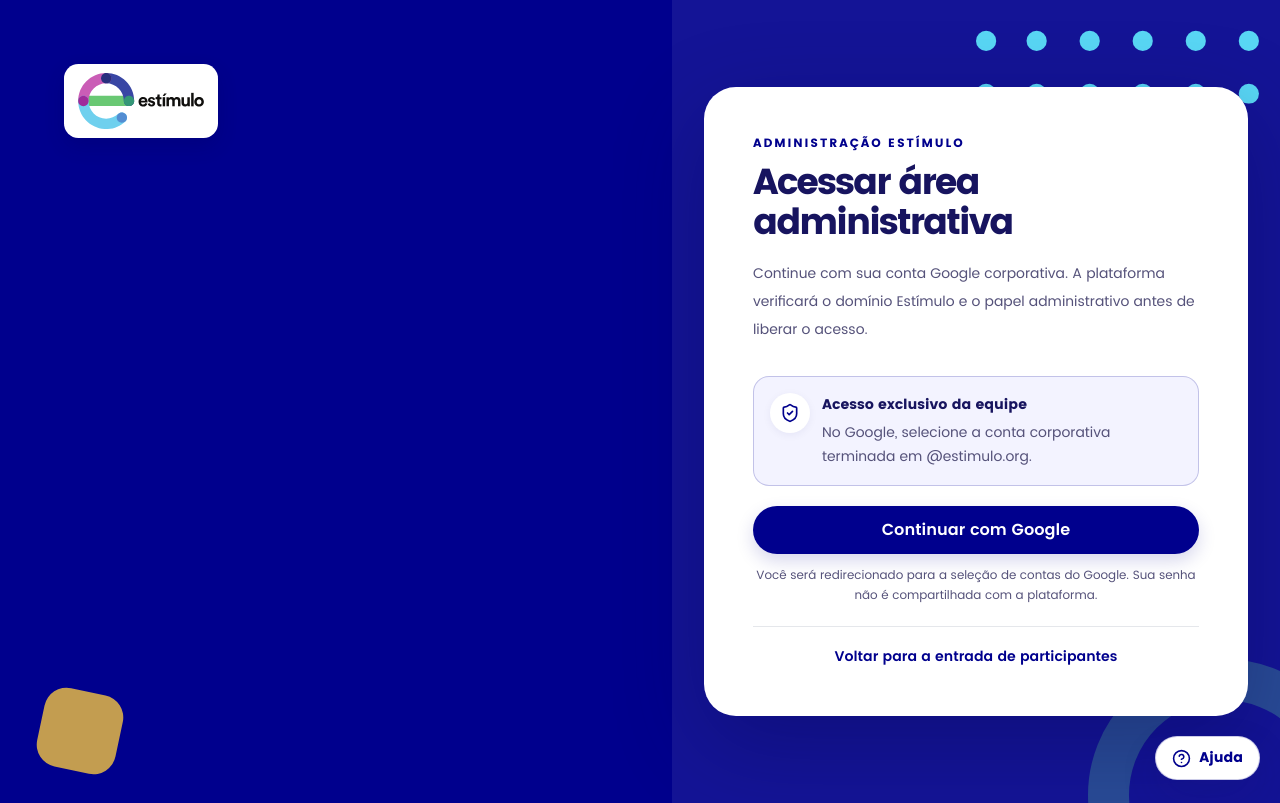
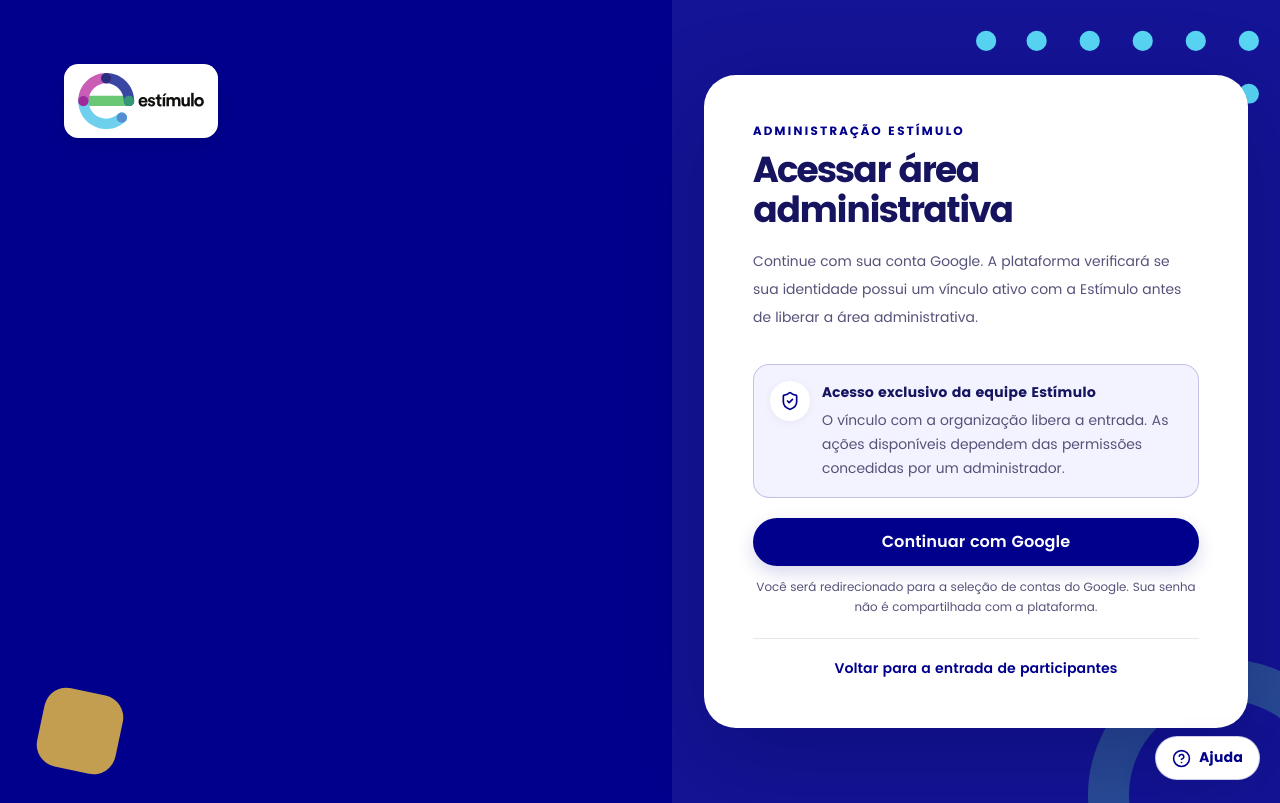
Before and after one commit to pablo-marchina/LMS-estimulo, a Next.js app in the folder apps/web/: page /entrar/administracao in a window 1280 px wide. Built offline with nearby package versions, Linux system fonts and the light colour scheme; no server answers.

Commit message:
fix(auth): explain membership and permission gates separately

```diff
--- a/apps/web/app/entrar/administracao/page.tsx
+++ b/apps/web/app/entrar/administracao/page.tsx
@@ -7,8 +7,9 @@ const errorMessages: Record<string, string> = {
   oauth_indisponivel: "Não foi possível iniciar o acesso com Google. Tente novamente.",
   oauth_invalido: "A autenticação Google não pôde ser concluída. Tente novamente e confirme a conta selecionada.",
   conta_google_necessaria: "Selecione uma conta Google válida para continuar.",
-  dominio_invalido: "Use uma conta Google corporativa terminada em @estimulo.org.",
-  permissao_necessaria: "Esta conta não possui um papel administrativo ativo. Solicite a vinculação à equipe Estímulo.",
+  dominio_invalido: "Esta conta não possui acesso administrativo válido.",
+  permissao_necessaria: "Seu vínculo com a Estímulo foi reconhecido, mas você ainda precisa receber permissões administrativas.",
+  vinculo_estimulo_necessario: "Esta conta Google não possui um vínculo ativo com a Estímulo.",
   identidade_desvinculada: "A conta Google precisa ser vinculada novamente ao acesso administrativo.",
 };
 
@@ -23,7 +24,7 @@ export default async function AdministrativeSignInPage({
     <AuthLayout
       eyebrow="Administração Estímulo"
       title="Acessar área administrativa"
-      description="Continue com sua conta Google corporativa. A plataforma verificará o domínio Estímulo e o papel administrativo antes de liberar o acesso."
+      description="Continue com sua conta Google. A plataforma verificará se sua identidade possui um vínculo ativo com a Estímulo antes de liberar a área administrativa."
     >
       {erro ? <FormMessage tone="error">{errorMessages[erro] ?? "Não foi possível entrar na administração."}</FormMessage> : null}
 
@@ -33,8 +34,8 @@ export default async function AdministrativeSignInPage({
             <ShieldCheck size={20} />
           </span>
           <div>
-            <p className="font-bold text-secondary">Acesso exclusivo da equipe</p>
-            <p className="mt-1 text-muted">No Google, selecione a conta corporativa terminada em @estimulo.org.</p>
+            <p className="font-bold text-secondary">Acesso exclusivo da equipe Estímulo</p>
+            <p className="mt-1 text-muted">O vínculo com a organização libera a entrada. As ações disponíveis dependem das permissões concedidas por um administrador.</p>
           </div>
         </div>
       </div>
```
